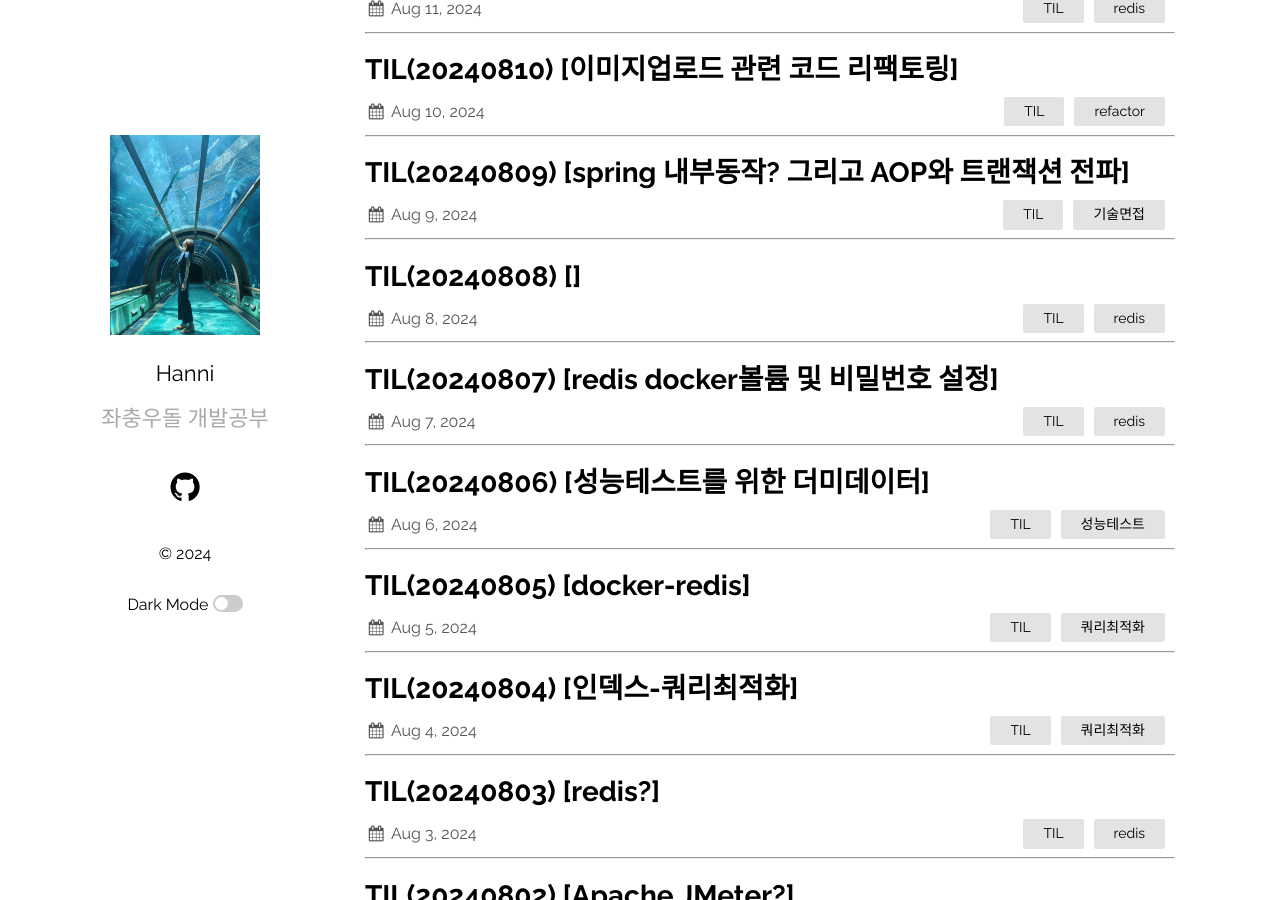
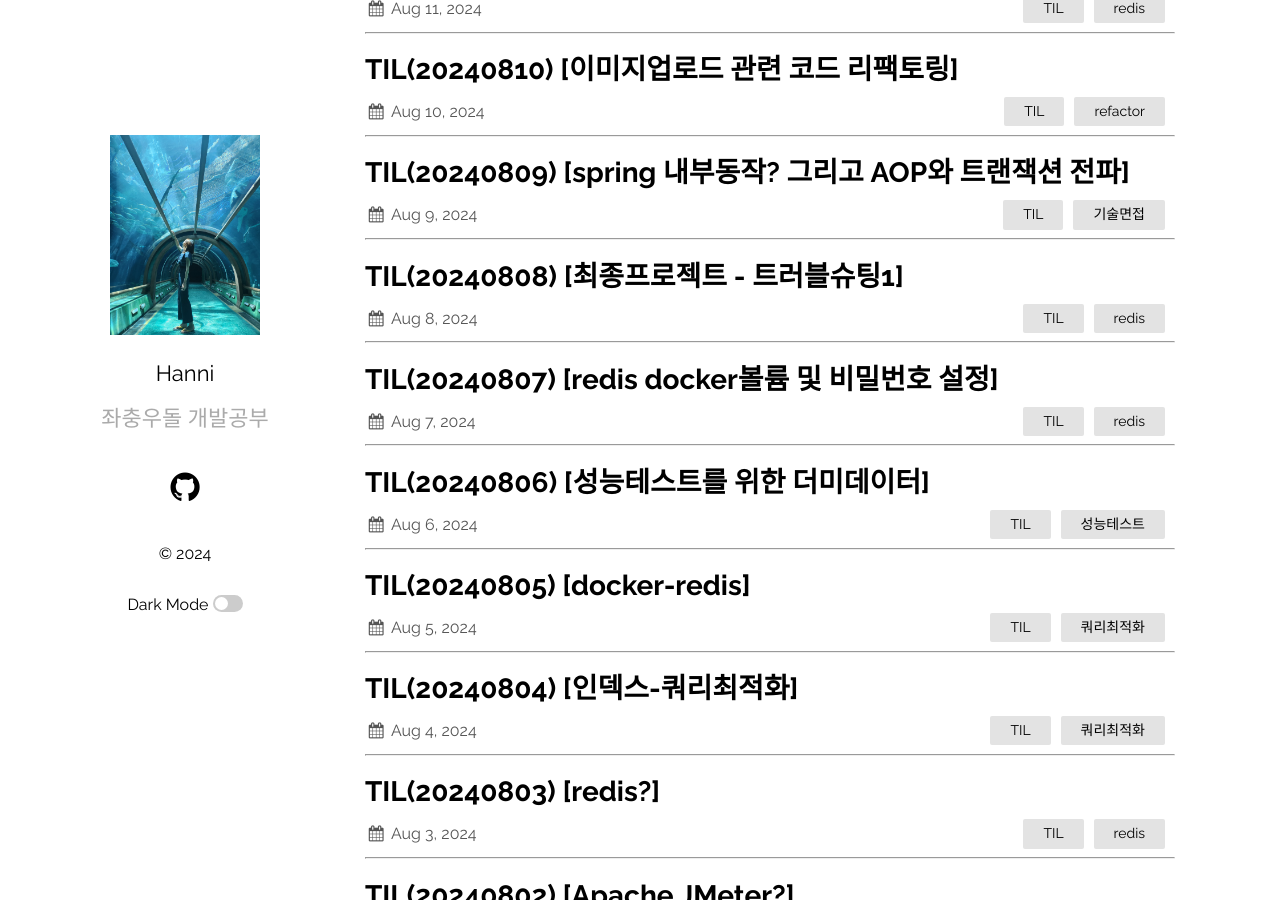
Before and after one commit to HaejungHan/HaejungHan.previous.blog, a Jekyll site: the page built from index.md, in a window 1280 px wide and 900 px high, scrolled down 363 px. Built offline with Jekyll 4.4.1, drawn with Linux system fonts in a browser that asks for light colours.

Commit message:
20240808수정

```diff
--- a/_posts/2024-08/2024-08-08-wsl와 ubuntu 그리고 docker 레디스연결문제 .markdown
+++ b/_posts/2024-08/2024-08-08-wsl와 ubuntu 그리고 docker 레디스연결문제 .markdown
@@ -1,6 +1,6 @@
 ---
 layout: post
-title:  "TIL(20240808) []"
+title:  "TIL(20240808) [최종프로젝트 - 트러블슈팅1]"
 date:  2024-08-08
 categories: TIL redis
 ---
```
